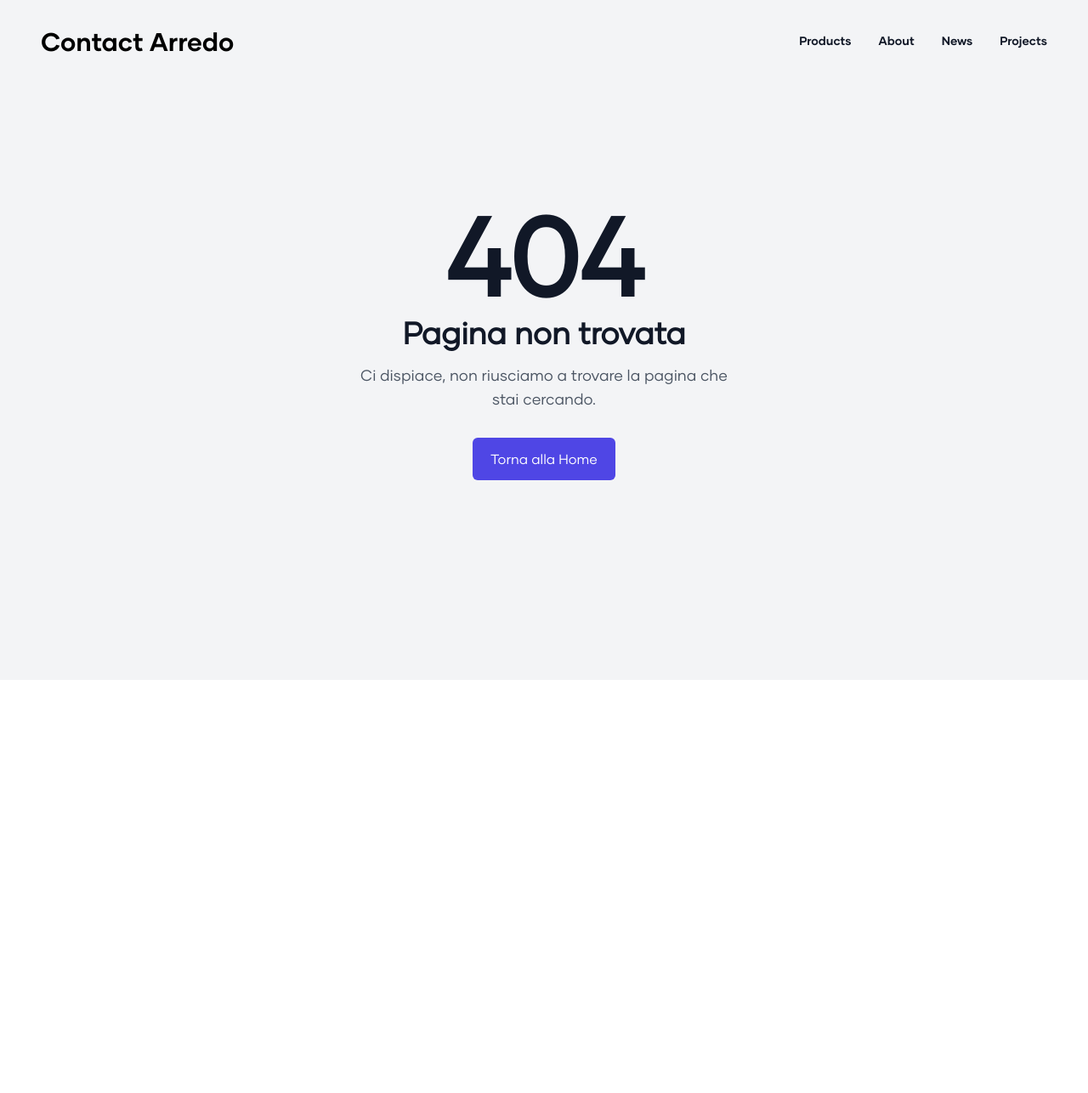
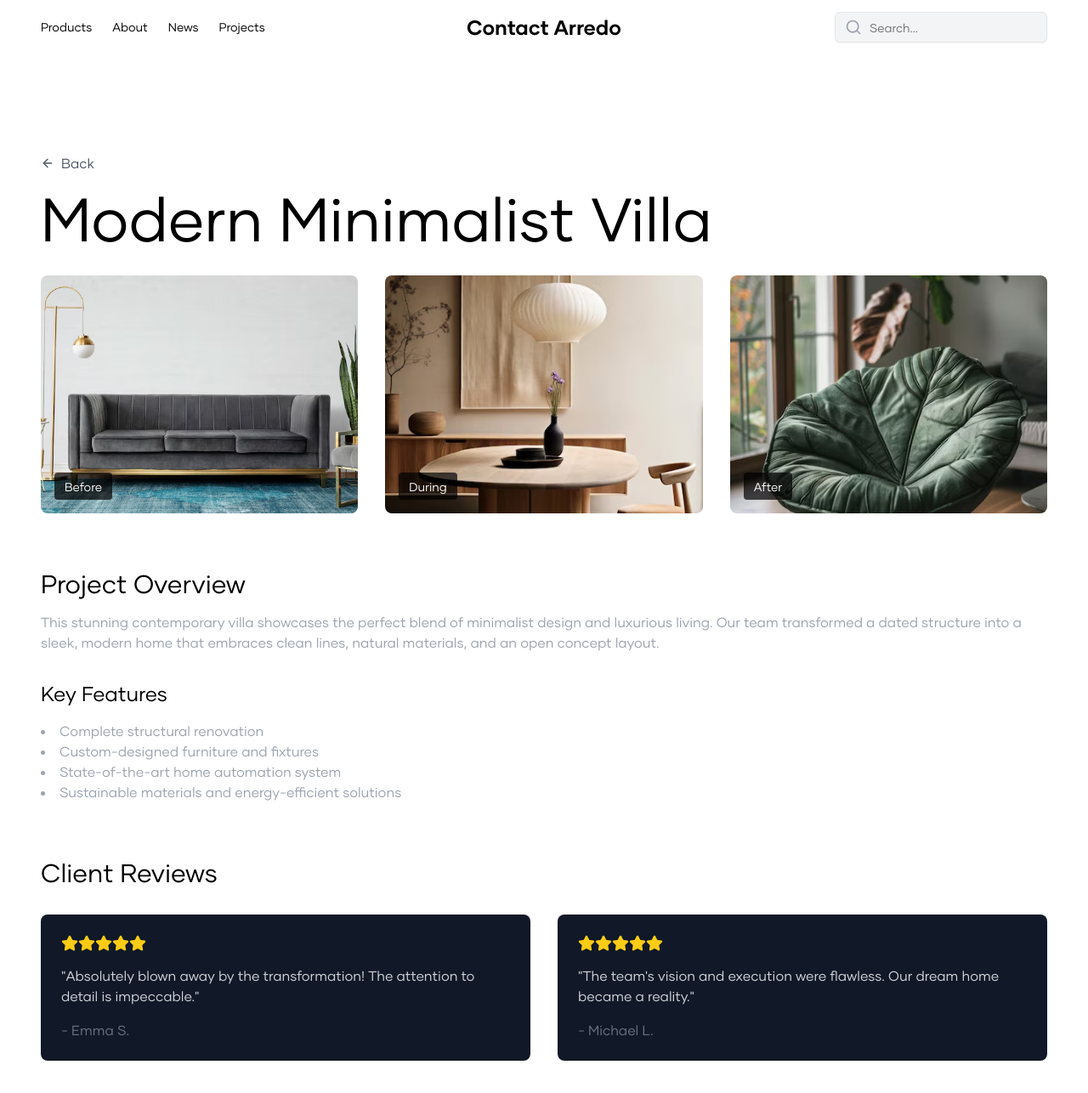
Before and after one commit to gerardonastri/Contact-Arredo, a Next.js app: page /projects/1 in a window 1280 px wide. Before the commit this address had no page. Shown: the top 1286 px of the page at 85% size. Before the commit the page ends 800 px from the top, so only its background shows below. Built offline with nearby package versions, Linux system fonts and the light colour scheme.

Commit message:
projects page

```diff
--- /dev/null
+++ b/app/(root)/projects/[id]/page.tsx
@@ -0,0 +1,124 @@
+"use client"
+
+import { motion } from 'framer-motion'
+import { ArrowLeft, Star } from 'lucide-react'
+import Image from 'next/image'
+import Link from 'next/link'
+import { Button } from "@/components/ui/button"
+
+// Mock data for the single project
+const project = {
+  id: 1,
+  title: "Modern Minimalist Villa",
+  description: "This stunning contemporary villa showcases the perfect blend of minimalist design and luxurious living. Our team transformed a dated structure into a sleek, modern home that embraces clean lines, natural materials, and an open concept layout.",
+  images: {
+    before: "/images/grid/img-1.avif",
+    during: "/images/grid/img-2.avif",
+    after: "/images/grid/img-3.avif"
+  },
+  details: [
+    "Complete structural renovation",
+    "Custom-designed furniture and fixtures",
+    "State-of-the-art home automation system",
+    "Sustainable materials and energy-efficient solutions"
+  ],
+  reviews: [
+    { id: 1, author: "Emma S.", rating: 5, text: "Absolutely blown away by the transformation! The attention to detail is impeccable." },
+    { id: 2, author: "Michael L.", rating: 5, text: "The team's vision and execution were flawless. Our dream home became a reality." }
+  ]
+}
+
+export default function SingleProjectPage() {
+  return (
+    <div className="min-h-screen text-black">
+      <div className="max-w-[1700px] mx-auto px-4 lg:px-[3rem] pt-20">
+      <Link
+              href="/projects"
+              className="inline-flex items-center text-gray-600 hover:text-gray-900 mb-4"
+            >
+              <ArrowLeft className="w-4 h-4 mr-2" />
+              Back
+            </Link>
+        <motion.h1
+          initial={{ opacity: 0, y: 20 }}
+          animate={{ opacity: 1, y: 0 }}
+          transition={{ duration: 0.5 }}
+          className="text-5xl md:text-7xl font-light mb-8"
+        >
+          {project.title}
+        </motion.h1>
+
+        <motion.div
+          initial={{ opacity: 0, y: 20 }}
+          animate={{ opacity: 1, y: 0 }}
+          transition={{ duration: 0.5, delay: 0.2 }}
+          className="grid grid-cols-1 md:grid-cols-3 gap-8 mb-16"
+        >
+          {Object.entries(project.images).map(([stage, src]) => (
+            <div key={stage} className="relative aspect-[4/3]">
+              <Image
+                src={src}
+                alt={`${stage} stage`}
+                fill
+                className="object-cover rounded-lg"
+              />
+              <div className="absolute bottom-4 left-4 bg-black bg-opacity-70 px-3 py-1 rounded">
+                <span className="text-sm font-light capitalize text-white">{stage}</span>
+              </div>
+            </div>
+          ))}
+        </motion.div>
+
+        <motion.div
+          initial={{ opacity: 0, y: 20 }}
+          animate={{ opacity: 1, y: 0 }}
+          transition={{ duration: 0.5, delay: 0.4 }}
+          className="mb-16"
+        >
+          <h2 className="text-3xl font-light mb-4">Project Overview</h2>
+          <p className="text-gray-400 mb-8">{project.description}</p>
+          <h3 className="text-2xl font-light mb-4">Key Features</h3>
+          <ul className="list-disc list-inside text-gray-400">
+            {project.details.map((detail, index) => (
+              <li key={index}>{detail}</li>
+            ))}
+          </ul>
+        </motion.div>
+
+        <motion.div
+          initial={{ opacity: 0, y: 20 }}
+          animate={{ opacity: 1, y: 0 }}
+          transition={{ duration: 0.5, delay: 0.6 }}
+          className="mb-16"
+        >
+          <h2 className="text-3xl font-light mb-8">Client Reviews</h2>
+          <div className="grid grid-cols-1 md:grid-cols-2 gap-8">
+            {project.reviews.map((review) => (
+              <div key={review.id} className="bg-gray-900 p-6 rounded-lg">
+                <div className="flex items-center mb-4">
+                  {[...Array(review.rating)].map((_, i) => (
+                    <Star key={i} className="h-5 w-5 text-yellow-400 fill-current" />
+                  ))}
+                </div>
+                <p className="text-gray-300 mb-4">&quot;{review.text}&quot;</p>
+                <p className="text-gray-500">- {review.author}</p>
+              </div>
+            ))}
+          </div>
+        </motion.div>
+
+        <motion.div
+          initial={{ opacity: 0, y: 20 }}
+          animate={{ opacity: 1, y: 0 }}
+          transition={{ duration: 0.5, delay: 0.8 }}
+        >
+          <Link href="/projects">
+            <Button variant="outline" size="lg" className="text-white border-white hover:bg-white hover:text-black transition-colors">
+              <ArrowLeft className="mr-2 h-4 w-4" /> Back to Projects
+            </Button>
+          </Link>
+        </motion.div>
+      </div>
+    </div>
+  )
+}
--- a/app/(root)/projects/page.tsx
+++ b/app/(root)/projects/page.tsx
@@ -1,176 +1,104 @@
-"use client";
+"use client"
 
-import { useState } from "react";
-import Image from "next/image";
-import { motion } from "framer-motion";
-import { ChevronLeft, ChevronRight, Star } from "lucide-react";
-import { Button } from "@/components/ui/button";
-import { Card, CardContent } from "@/components/ui/card";
-import { Tabs, TabsContent, TabsList, TabsTrigger } from "@/components/ui/tabs";
+import { motion } from 'framer-motion'
+import { ArrowUpRight } from 'lucide-react'
+import Link from 'next/link'
+import Image from 'next/image'
 
 const projects = [
   {
     id: 1,
-    title: "Modern Living Room Makeover",
-    description:
-      "A complete transformation of a dated living room into a sleek, modern space. We used a minimalist approach with a neutral color palette, incorporating natural materials like wood and stone for warmth and texture.",
-    before: "/images/hero.webp",
-    during: "/images/news-hero.jpg",
-    after: "/images/hero.webp",
-    gallery: [
-      "/placeholder.svg?height=300&width=400",
-      "/placeholder.svg?height=300&width=400",
-      "/placeholder.svg?height=300&width=400",
-      "/placeholder.svg?height=300&width=400",
-    ],
-    reviews: [
-      {
-        author: "John D.",
-        rating: 5,
-        text: "Absolutely stunning transformation! The team was professional and the result exceeded our expectations.",
+    title: "Modern Minimalist Villa",
+    image: "/images/grid/img-1.avif",
+    description: "A stunning contemporary villa with clean lines and natural materials"
   },
   {
-        author: "Sarah M.",
-        rating: 4,
-        text: "Great work on our living room. The attention to detail was impressive.",
+    id: 2,
+    title: "Urban Loft Renovation",
+    image: "/images/grid/img-2.avif",
+    description: "Industrial meets comfort in this transformed urban space"
   },
-    ],
+  {
+    id: 3,
+    title: "Coastal Retreat",
+    image: "/images/grid/img-3.avif",
+    description: "Beachfront living with a sophisticated touch"
   },
-  // Add more projects here...
-];
+  {
+    id: 4,
+    title: "Mountain Lodge",
+    image: "/images/grid/img-4.avif",
+    description: "Rustic elegance meets modern comfort"
+  },
+  {
+    id: 5,
+    title: "Penthouse Suite",
+    image: "/images/grid/img-5.jpg",
+    description: "Luxury living at its finest with panoramic city views"
+  },
+  {
+    id: 6,
+    title: "Garden Villa",
+    image: "/images/grid/img-6.avif",
+    description: "Where indoor and outdoor living blend seamlessly"
+  }
+]
 
 export default function ProjectsPage() {
-  const [currentProject, setCurrentProject] = useState(0);
-  const [currentImage, setCurrentImage] = useState(0);
+  return (
+    <div className="min-h-screen text-black">
+      <div className="max-w-[1700px] mx-auto px-4 lg:px-[3rem] py-20">
+        <motion.h1
+          initial={{ opacity: 0, y: 20 }}
+          animate={{ opacity: 1, y: 0 }}
+          transition={{ duration: 0.5 }}
+          className="text-7xl font-light mb-8"
+        >
+          Projects
+        </motion.h1>
+        <motion.p
+          initial={{ opacity: 0, y: 20 }}
+          animate={{ opacity: 1, y: 0 }}
+          transition={{ duration: 0.5, delay: 0.2 }}
+          className="text-gray-400 max-w-2xl mb-20"
+        >
+          Explore our collection of meticulously crafted interior design projects.
+          Each space tells a unique story, blending innovative design with timeless elegance
+          to create environments that inspire and delight.
+        </motion.p>
 
-  const nextProject = () =>
-    setCurrentProject((prev) => (prev + 1) % projects.length);
-  const prevProject = () =>
-    setCurrentProject((prev) => (prev - 1 + projects.length) % projects.length);
-  const nextImage = () =>
-    setCurrentImage(
-      (prev) => (prev + 1) % projects[currentProject].gallery.length
-    );
-  const prevImage = () =>
-    setCurrentImage(
-      (prev) =>
-        (prev - 1 + projects[currentProject].gallery.length) %
-        projects[currentProject].gallery.length
-    );
-
-  return (
-    <div className="max-w-7xl mx-auto px-4 py-16 sm:px-6 lg:px-8">
-      <h1 className="text-4xl font-bold mb-8 text-center">Our Projects</h1>
-
-      <div className="mb-16">
-        <Tabs defaultValue="before" className="w-full">
-          <TabsList className="grid w-full grid-cols-3">
-            <TabsTrigger value="before">Before</TabsTrigger>
-            <TabsTrigger value="during">During</TabsTrigger>
-            <TabsTrigger value="after">After</TabsTrigger>
-          </TabsList>
-          <TabsContent value="before">
+        <div className="grid grid-cols-1 md:grid-cols-2 lg:grid-cols-3 gap-8">
+          {projects.map((project, index) => (
+            <motion.div
+              key={project.id}
+              initial={{ opacity: 0, y: 20 }}
+              animate={{ opacity: 1, y: 0 }}
+              transition={{ duration: 0.5, delay: index * 0.1 }}
+            >
+              <Link href={`/projects/${project.id}`}>
+                <div className="group relative aspect-[4/3] overflow-hidden">
                   <Image
-              src={projects[currentProject].before}
-              alt="Before renovation"
-              width={600}
-              height={400}
-              className="w-full h-[400px] object-cover rounded-lg"
+                    src={project.image}
+                    alt={project.title}
+                    fill
+                    className="object-cover transition-transform duration-500 group-hover:scale-105"
                   />
-          </TabsContent>
-          <TabsContent value="during">
-            <Image
-              src={projects[currentProject].during}
-              alt="During renovation"
-              width={600}
-              height={400}
-              className="w-full h-[400px] object-cover rounded-lg"
-            />
-          </TabsContent>
-          <TabsContent value="after">
-            <Image
-              src={projects[currentProject].after}
-              alt="After renovation"
-              width={600}
-              height={400}
-              className="w-full h-[400px] object-cover rounded-lg"
-            />
-          </TabsContent>
-        </Tabs>
+                  <div className="absolute inset-0 bg-black bg-opacity-40 opacity-0 group-hover:opacity-100 transition-opacity duration-300" />
+                  <div className="absolute bottom-0 left-0 right-0 p-6 text-white transform translate-y-6 group-hover:translate-y-0 transition-transform duration-300">
+                    <h2 className="text-2xl font-light mb-2">{project.title}</h2>
+                    <p className="text-sm text-gray-200 opacity-0 group-hover:opacity-100 transition-opacity duration-300 delay-100">
+                      {project.description}
+                    </p>
                   </div>
-
-      <motion.div
-        key={currentProject}
-        initial={{ opacity: 0 }}
-        animate={{ opacity: 1 }}
-        transition={{ duration: 0.5 }}
-        className="mb-16"
-      >
-        <h2 className="text-2xl font-semibold mb-4">
-          {projects[currentProject].title}
-        </h2>
-        <p className="text-gray-600 mb-4">
-          {projects[currentProject].description}
-        </p>
-      </motion.div>
-
-      <div className="mb-16">
-        <h3 className="text-xl font-semibold mb-4">Gallery</h3>
-        <div className="relative">
-          <Image
-            src={projects[currentProject].gallery[currentImage]}
-            alt={`Gallery image ${currentImage + 1}`}
-            width={400}
-            height={300}
-            className="w-full h-[300px] object-cover rounded-lg"
-          />
-          <Button
-            variant="outline"
-            size="icon"
-            className="absolute top-1/2 left-4 -translate-y-1/2"
-            onClick={prevImage}
-          >
-            <ChevronLeft className="h-4 w-4" />
-          </Button>
-          <Button
-            variant="outline"
-            size="icon"
-            className="absolute top-1/2 right-4 -translate-y-1/2"
-            onClick={nextImage}
-          >
-            <ChevronRight className="h-4 w-4" />
-          </Button>
+                  <div className="absolute top-6 right-6">
+                    <ArrowUpRight className="h-6 w-6 text-white opacity-0 group-hover:opacity-100 transition-opacity duration-300" />
                   </div>
                 </div>
-
-      <div className="mb-16">
-        <h3 className="text-xl font-semibold mb-4">Reviews</h3>
-        <div className="space-y-4">
-          {projects[currentProject].reviews.map((review, index) => (
-            <Card key={index}>
-              <CardContent className="p-4">
-                <div className="flex items-center mb-2">
-                  <p className="font-semibold mr-2">{review.author}</p>
-                  <div className="flex">
-                    {[...Array(review.rating)].map((_, i) => (
-                      <Star
-                        key={i}
-                        className="h-4 w-4 fill-yellow-400 text-yellow-400"
-                      />
+              </Link>
+            </motion.div>
           ))}
         </div>
       </div>
-                <p className="text-gray-600">{review.text}</p>
-              </CardContent>
-            </Card>
-          ))}
     </div>
-      </div>
-
-      <div className="flex justify-center space-x-4">
-        <Button onClick={prevProject}>Previous Project</Button>
-        <Button onClick={nextProject}>Next Project</Button>
-      </div>
-    </div>
-  );
+  )
 }
--- a/components/layout/Navbar2.tsx
+++ b/components/layout/Navbar2.tsx
@@ -26,8 +26,9 @@ export default function Navbar2() {
     setIsOpen(false);
   };
 
-  const handleSearch = (e: React.FormEvent<HTMLFormElement>) => {
-    e.preventDefault();
+  const handleSearch = () => {
+    // e.preventDefault();
+    setIsOpen(false)
     // Add your search logic here
   };
 
@@ -89,18 +90,19 @@ export default function Navbar2() {
               >
                 Projects
               </TransitionLink>
-              <form onSubmit={handleSearch} className="mt-4">
+              <Form scroll={false} action="/search" onSubmit={handleSearch} className="mt-4">
                 <div className="relative">
                   <Input
+                    name="query"
                     type="search"
                     placeholder="Search..."
                     className="w-full pl-10 pr-4 py-2 text-sm text-gray-900 bg-gray-100 rounded-md focus:outline-none focus:bg-white focus:ring-2 focus:ring-black"
                   />
-                  <div className="absolute inset-y-0 left-0 flex items-center pl-3">
+                  <button type="submit" className="absolute inset-y-0 left-0 flex items-center pl-3">
                     <Search className="h-5 w-5 text-gray-400" />
-                  </div>
+                  </button>
                 </div>
-              </form>
+              </Form>
             </nav>
           </SheetContent>
         </Sheet>
```
Lines whose indentation alone changed are shown as unchanged.
